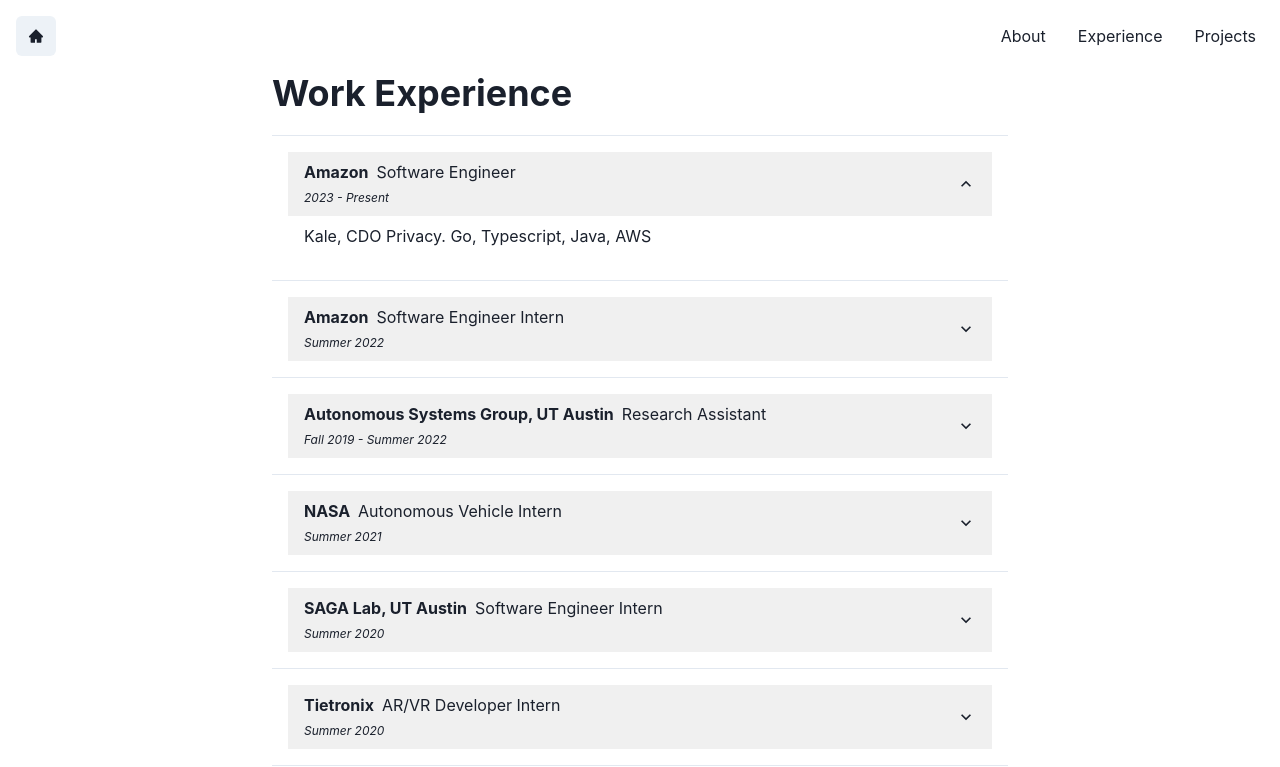
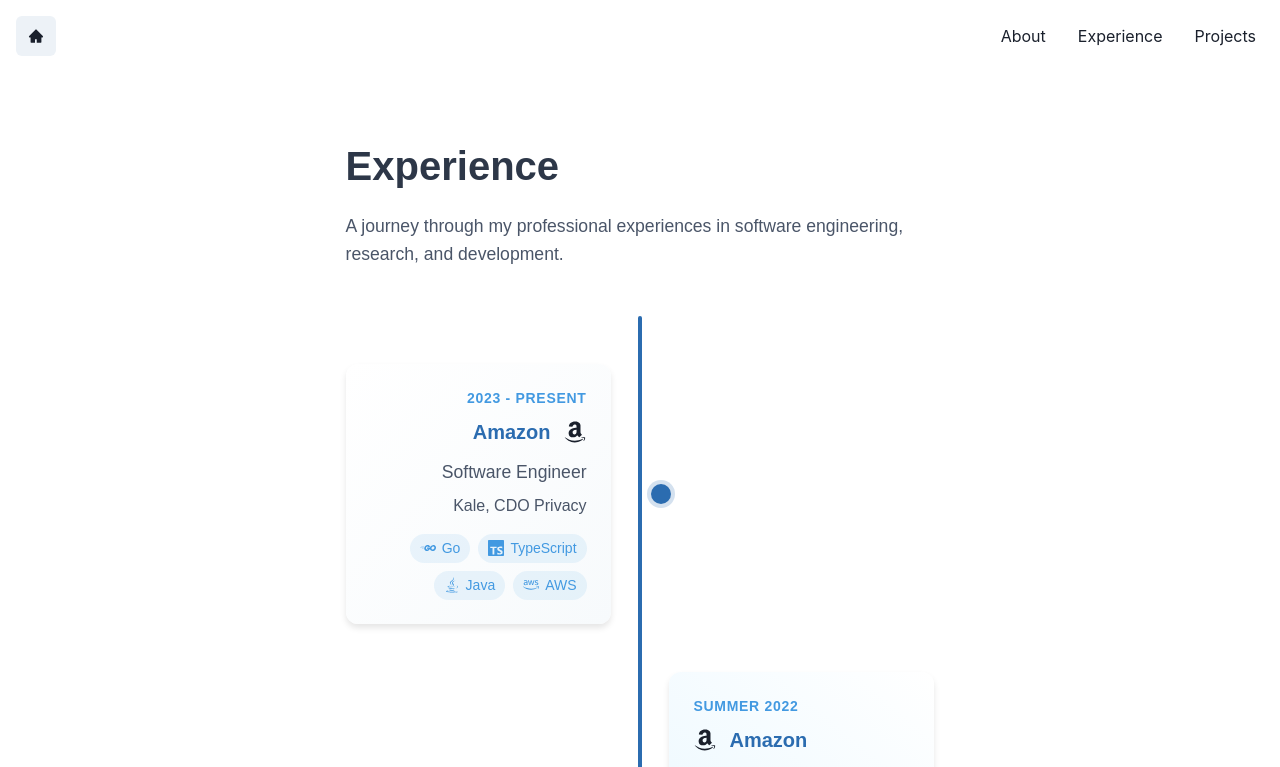
Before and after one commit to JoeMuff999/Portfolio, a Next.js app: page /Experience in a window 1280 px wide. Shown: the top 767 px of the page. Built offline with nearby package versions, Linux system fonts and the light colour scheme.

Commit message:
Timeline rework

```diff
--- a/package.json
+++ b/package.json
@@ -21,7 +21,7 @@
     "postcss": "8.4.26",
     "react": "18.2.0",
     "react-dom": "18.2.0",
-    "react-icons": "^4.10.1",
+    "react-icons": "^4.12.0",
     "tailwindcss": "3.3.3"
   }
 }
--- /dev/null
+++ b/src/pages/Experience/Timeline.module.css
@@ -0,0 +1,244 @@
+.timelineContainer {
+    font-family: Arial, sans-serif;
+    display: flex;
+    flex-direction: column;
+    justify-content: flex-start;
+    align-items: center;
+    min-height: 100vh;
+    background-color: transparent;
+    margin: 0;
+    padding: 4rem 0;
+}
+
+.timeline {
+    position: relative;
+    width: 80%;
+    max-width: 1200px;
+}
+
+.timeline-line {
+    position: absolute;
+    width: 4px;
+    background: #2b6cb0;  /* primary blue */
+    left: 50%;
+    top: 0;
+    bottom: 0;
+    transform: translateX(-50%);
+    border-radius: 999px;
+}
+
+.timeline-item {
+    position: relative;
+    width: 100%;
+    margin: 48px 0;
+    display: flex;
+    justify-content: center;
+    align-items: center;
+    opacity: 0;
+    transform: translateY(30px);
+    transition: all 0.6s ease;
+}
+
+.content {
+    background: white;
+    padding: 24px;
+    border-radius: 12px;
+    width: 45%;
+    box-shadow: 0 4px 6px rgba(0, 0, 0, 0.1);
+    position: relative;
+    transition: all 0.3s ease;
+}
+
+.content:hover {
+    transform: translateY(-2px);
+    box-shadow: 0 8px 15px rgba(0, 0, 0, 0.1);
+}
+
+.left .content::after,
+.right .content::after {
+    content: '';
+    position: absolute;
+    width: 20px;
+    height: 20px;
+    background: #2b6cb0;  /* primary blue */
+    border-radius: 50%;
+    top: 50%;
+    transform: translateY(-50%);
+    transition: all 0.3s ease;
+    box-shadow: 0 0 0 4px rgba(43, 108, 176, 0.2);
+}
+
+.content:hover::after {
+    transform: translateY(-50%) scale(1.2);
+    box-shadow: 0 0 0 6px rgba(43, 108, 176, 0.2);
+}
+
+.left .content::after {
+    right: -60px;
+}
+
+.right .content::after {
+    left: -60px;
+}
+
+.left .content {
+    margin-right: auto;
+    margin-left: 0;
+    text-align: right;
+    background: linear-gradient(to bottom right, #ffffff, #f7fafc);
+}
+
+.right .content {
+    margin-left: auto;
+    margin-right: 0;
+    text-align: left;
+    background: linear-gradient(to bottom left, #ffffff, #ebf8ff);
+}
+
+.date {
+    font-size: 0.875rem;
+    font-weight: 600;
+    color: #4299e1;  /* lighter blue for dates */
+    margin-bottom: 8px;
+    text-transform: uppercase;
+    letter-spacing: 0.05em;
+}
+
+.companyHeader {
+    display: flex;
+    align-items: center;
+    gap: 12px;
+    margin-bottom: 12px;
+}
+
+.right .companyHeader {
+    flex-direction: row;
+}
+
+.left .companyHeader {
+    flex-direction: row-reverse;
+}
+
+.companyIcon {
+    font-size: 24px;
+    transition: all 0.3s ease;
+}
+
+/* Remove color override on hover to keep original brand colors */
+.content:hover .companyIcon {
+    transform: scale(1.1);
+}
+
+.company {
+    font-size: 1.25rem;
+    font-weight: 600;
+    color: #2b6cb0;  /* primary blue */
+    margin: 0;
+}
+
+.title {
+    font-size: 1.1rem;
+    font-weight: 500;
+    color: #4a5568;  /* dark gray for job titles */
+    margin-bottom: 8px;
+}
+
+.description {
+    color: #4a5568;  /* keeping neutral for better readability */
+    line-height: 1.5;
+    margin-bottom: 16px;
+}
+
+.techStack {
+    display: flex;
+    flex-wrap: wrap;
+    gap: 8px;
+    margin-top: 12px;
+}
+
+.left .techStack {
+    justify-content: flex-end;
+}
+
+.techItem {
+    display: flex;
+    align-items: center;
+    gap: 6px;
+    background: rgba(66, 153, 225, 0.1);  /* lighter blue background */
+    color: #4299e1;  /* lighter blue text */
+    padding: 4px 10px;
+    border-radius: 999px;
+    font-size: 0.875rem;
+    transition: all 0.2s ease;
+}
+
+.techItem:hover {
+    transform: translateY(-1px);
+    background: rgba(66, 153, 225, 0.2);
+}
+
+.techIcon {
+    font-size: 1rem;
+}
+
+.techName {
+    font-weight: 500;
+}
+
+@media (max-width: 768px) {
+    .timeline {
+        width: 90%;
+    }
+
+    .timeline-line {
+        left: 20px;
+    }
+
+    .timeline-item {
+        flex-direction: column;
+        margin: 32px 0;
+    }
+
+    .content {
+        width: calc(100% - 50px);
+        margin-left: 50px !important;
+        text-align: left !important;
+    }
+
+    .left .content::after,
+    .right .content::after {
+        left: -50px;
+        right: auto;
+    }
+
+    .companyHeader,
+    .left .companyHeader {
+        flex-direction: row;
+    }
+
+    .techStack,
+    .left .techStack {
+        justify-content: flex-start;
+    }
+}
+
+.sectionHeader {
+    width: 80%;
+    max-width: 1200px;
+    margin-bottom: 3rem;
+    text-align: left;
+}
+
+.sectionTitle {
+    font-size: 2.5rem;
+    font-weight: 700;
+    color: #2d3748;
+    margin-bottom: 1rem;
+}
+
+.sectionSubtitle {
+    font-size: 1.1rem;
+    color: #4a5568;
+    line-height: 1.6;
+    max-width: 600px;
+}
--- a/src/pages/Experience/index.js
+++ b/src/pages/Experience/index.js
@@ -1,87 +1,155 @@
-import {
-  Box,
-  Heading,
-  Accordion,
-  AccordionItem,
-  AccordionButton,
-  AccordionPanel,
-  AccordionIcon,
-  Text,
-  HStack,
-} from "@chakra-ui/react";
+'use client';
 
-function WorkExperience({ companyName, role, tenure, description }) {
-  return (
-    <AccordionItem p={4}>
-      <h2>
-        <AccordionButton bgColor="blackAlpha.100">
-          <Box as="span" flex="1" textAlign="left">
-            <HStack>
-              <Text as="b">{companyName}</Text>
-              <Text>{role}</Text>
-            </HStack>
-            <Text as="i" fontSize="xs">
-              {tenure}
-            </Text>
-          </Box>
-          <AccordionIcon />
-        </AccordionButton>
-      </h2>
-      <AccordionPanel pb={4}>{description}</AccordionPanel>
-    </AccordionItem>
-  );
-}
+import { useEffect, useState } from "react";
+import styles from './Timeline.module.css';
+import { FaAmazon, FaUniversity, FaRocket, FaGamepad, FaVrCardboard, FaJava } from 'react-icons/fa';
+import { SiTypescript, SiGo, SiAmazonaws, SiPython, SiUnity, SiCsharp } from 'react-icons/si';
 
 export default function Experience() {
-  return (
-    <Box display={{ md: "flex" }}>
-      <Box flexGrow={1}>
-        <Heading variant="page-title">Work Experience</Heading>
-        <Accordion defaultIndex={[0]} allowMultiple pt={5}>
-          <WorkExperience
-            companyName="Amazon"
-            role="Software Engineer"
-            tenure="2023 - Present"
-            description="Kale, CDO Privacy. Go, Typescript, Java, AWS"
-          />
-          <WorkExperience
-            companyName="Amazon"
-            role="Software Engineer Intern"
-            tenure="Summer 2022"
-            description="Delivery Date Improvements. Java, Scala, AWS"
-          />
-          <WorkExperience
-            companyName="Autonomous Systems Group, UT Austin"
-            role="Research Assistant"
-            tenure="Fall 2019 - Summer 2022"
-            description="Autonomous Vehicle Planner. Python"
-          />
-          <WorkExperience
-            companyName="NASA"
-            role="Autonomous Vehicle Intern"
-            tenure="Summer 2021"
-            description="Autonomous Vehicle Simulations. Python"
-          />
-          <WorkExperience
-            companyName="SAGA Lab, UT Austin"
-            role="Software Engineer Intern"
-            tenure="Summer 2020"
-            description="Game Developer. Unity, C#"
-          />
-          <WorkExperience
-            companyName="Tietronix"
-            role="AR/VR Developer Intern"
-            tenure="Summer 2020"
-            description="VR EMS Trainings. Unity, C#, VRTK"
-          />
-          <WorkExperience
-            companyName="Tietronix"
-            role="Software Engineer Intern"
-            tenure="Summer 2019"
-            description="3D Model Viewer. Unity, C#"
-          />
-        </Accordion>
-      </Box>
-    </Box>
-  );
+    const [mounted, setMounted] = useState(false);
+
+    const experiences = [
+        {
+            date: "2023 - Present",
+            company: "Amazon",
+            title: "Software Engineer",
+            description: "Kale, CDO Privacy",
+            icon: FaAmazon,
+            techStack: [
+                { icon: SiGo, name: "Go" },
+                { icon: SiTypescript, name: "TypeScript" },
+                { icon: FaJava, name: "Java" },
+                { icon: SiAmazonaws, name: "AWS" }
+            ],
+            side: "left"
+        },
+        {
+            date: "Summer 2022",
+            company: "Amazon",
+            title: "Software Engineer Intern",
+            description: "Delivery Date Improvements",
+            icon: FaAmazon,
+            techStack: [
+                { icon: FaJava, name: "Java" },
+                { icon: SiAmazonaws, name: "AWS" }
+            ],
+            side: "right"
+        },
+        {
+            date: "Fall 2019 - Summer 2022",
+            company: "Autonomous Systems Group, UT Austin",
+            title: "Research Assistant",
+            description: "Autonomous Vehicle Planner",
+            icon: FaUniversity,
+            techStack: [
+                { icon: SiPython, name: "Python" }
+            ],
+            side: "left"
+        },
+        {
+            date: "Summer 2021",
+            company: "NASA",
+            title: "Autonomous Vehicle Intern",
+            description: "Autonomous Vehicle Simulations",
+            icon: FaRocket,
+            techStack: [
+                { icon: SiPython, name: "Python" }
+            ],
+            side: "right"
+        },
+        {
+            date: "Summer 2020",
+            company: "SAGA Lab, UT Austin",
+            title: "Software Engineer Intern",
+            description: "Game Developer",
+            icon: FaGamepad,
+            techStack: [
+                { icon: SiUnity, name: "Unity" },
+                { icon: SiCsharp, name: "C#" }
+            ],
+            side: "left"
+        },
+        {
+            date: "Summer 2020",
+            company: "Tietronix",
+            title: "AR/VR Developer Intern",
+            description: "VR EMS Trainings",
+            icon: FaVrCardboard,
+            techStack: [
+                { icon: SiUnity, name: "Unity" },
+                { icon: SiCsharp, name: "C#" }
+            ],
+            side: "right"
+        },
+        {
+            date: "Summer 2019",
+            company: "Tietronix",
+            title: "Software Engineer Intern",
+            description: "3D Model Viewer",
+            icon: FaVrCardboard,
+            techStack: [
+                { icon: SiUnity, name: "Unity" },
+                { icon: SiCsharp, name: "C#" }
+            ],
+            side: "left"
+        }
+    ];
+
+    useEffect(() => {
+        setMounted(true);
+        const handleScroll = () => {
+            const items = document.querySelectorAll(`.${styles['timeline-item']}`);
+            items.forEach((item) => {
+                const rect = item.getBoundingClientRect();
+                if (rect.top < window.innerHeight * 0.75) {
+                    item.style.opacity = 1;
+                    item.style.transform = "translateY(0)";
+                }
+            });
+        };
+
+        window.addEventListener("scroll", handleScroll);
+        setTimeout(handleScroll, 100);
+        return () => window.removeEventListener("scroll", handleScroll);
+    }, []);
+
+    if (!mounted) return null;
+
+    return (
+        <div className={styles.timelineContainer}>
+            <div className={styles.sectionHeader}>
+                <h1 className={styles.sectionTitle}>Experience</h1>
+                <p className={styles.sectionSubtitle}>
+                    A journey through my professional experiences in software engineering, research, and development.
+                </p>
+            </div>
+            <div className={styles.timeline}>
+                <div className={styles['timeline-line']}></div>
+                {experiences.map((experience, index) => (
+                    <div
+                        key={index}
+                        className={`${styles['timeline-item']} ${styles[experience.side]}`}
+                    >
+                        <div className={styles.content}>
+                            <div className={styles.date}>{experience.date}</div>
+                            <div className={styles.companyHeader}>
+                                {experience.icon && <experience.icon className={styles.companyIcon} />}
+                                <h3 className={styles.company}>{experience.company}</h3>
+                            </div>
+                            <h4 className={styles.title}>{experience.title}</h4>
+                            <p className={styles.description}>{experience.description}</p>
+                            <div className={styles.techStack}>
+                                {experience.techStack.map((tech, techIndex) => (
+                                    <div key={techIndex} className={styles.techItem}>
+                                        {tech.icon && <tech.icon className={styles.techIcon} />}
+                                        <span className={styles.techName}>{tech.name}</span>
+                                    </div>
+                                ))}
+                            </div>
+                        </div>
+                    </div>
+                ))}
+            </div>
+        </div>
+    );
 }
```
Also changed, not shown: 1 other file (tests, documents, lock files or other folders).
